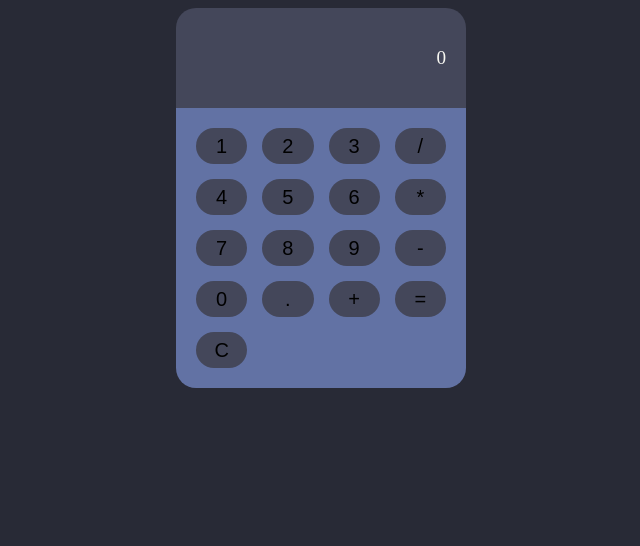
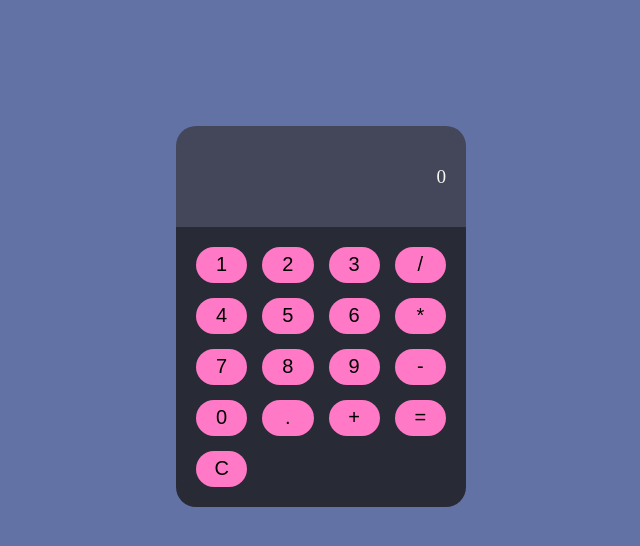
Before and after one commit to CoininDev/calc, a plain HTML site: page index.html in a window 1280 px wide. Shown: the whole page, without its empty margins (339-979 px from the left). Drawn offline with Linux system fonts and the light colour scheme.

Commit message:
mudando o estilo

```diff
--- a/style.css
+++ b/style.css
@@ -1,12 +1,12 @@
 body {
-    background-color: #282a36;
+    background-color: #6272a4;
 }
 
 .calc {
 width: 250px;
 height: 400px;
-margin: 0 auto;
-border-radius: 20px;
+margin: 10% auto;
+
 }
 
 .calc-screen {
@@ -22,7 +22,7 @@ padding: 20px;
 .calc-keypad {
 width: 100%;
 height: 60%;
-background-color: #6272a4;
+background-color: #282a36;
 border-radius: 0 0 20px 20px;
 display: grid;
 grid-template-columns: repeat(4, 1fr);
@@ -31,7 +31,7 @@ padding: 20px;
 }
 
 .calc-key {
-background-color: #44475a;
+background-color: #ff79c6;
 border-radius: 20px;
 font-size: 20px;
 padding: 3px;
```
